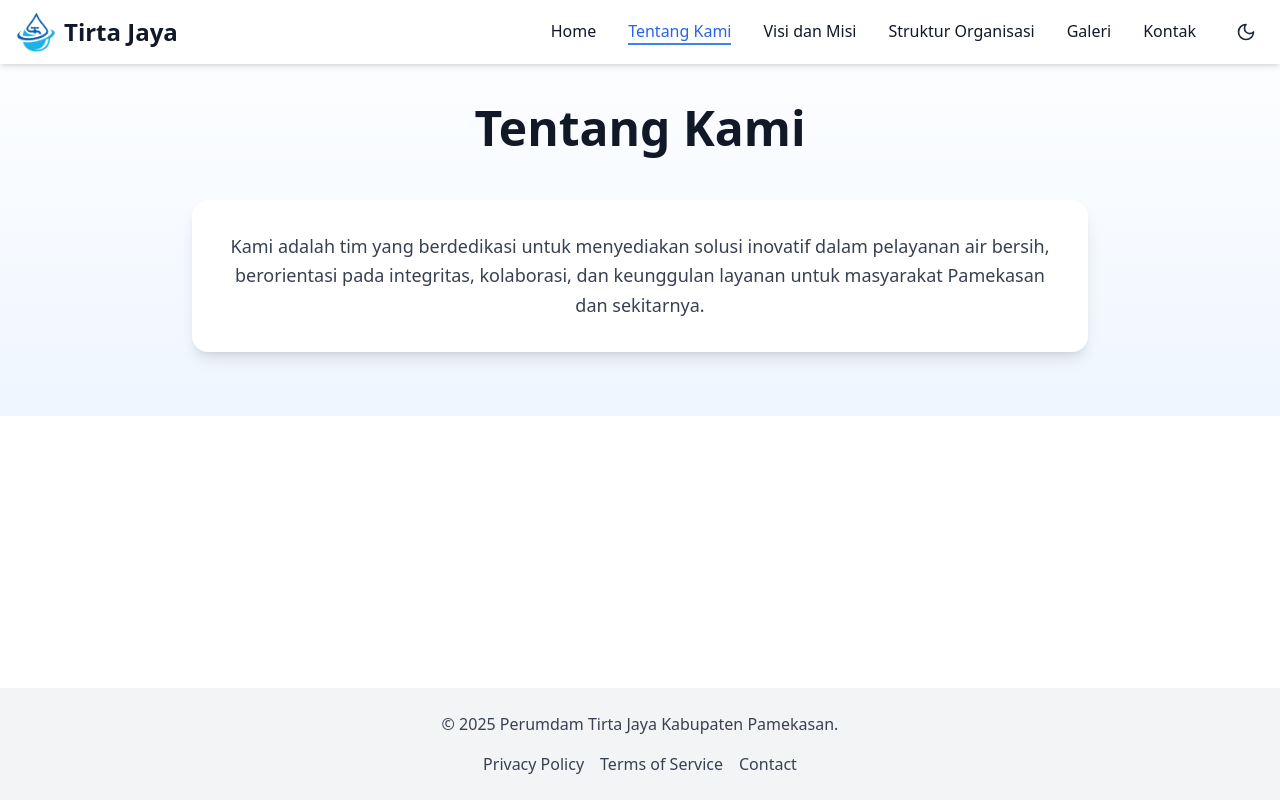
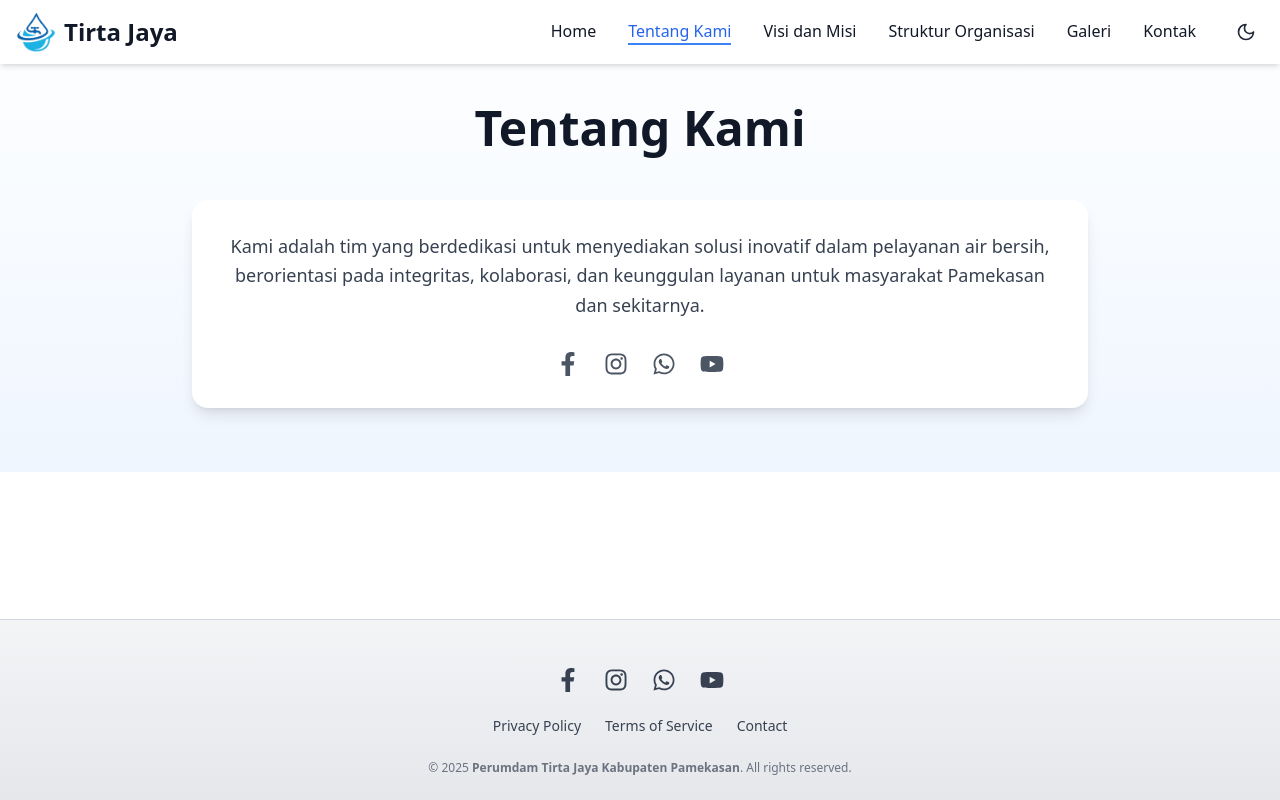
Before and after one commit to fakernism/tirtajaya, a React (Vite) app: page /about in a window 1280 px wide. Built offline with nearby package versions, Linux system fonts and the light colour scheme.

Commit message:
add PWA support6

```diff
--- a/package.json
+++ b/package.json
@@ -14,6 +14,7 @@
     "react": "^18.2.0",
     "react-dom": "^18.2.0",
     "react-helmet": "^6.1.0",
+    "react-icons": "^5.5.0",
     "react-photo-view": "^1.2.7",
     "react-router-dom": "^7.5.2",
     "react-scroll": "^1.8.7",
--- a/src/components/About.jsx
+++ b/src/components/About.jsx
@@ -1,6 +1,7 @@
 // src/components/About.jsx
 import { Helmet } from 'react-helmet';
 import { motion } from 'framer-motion';
+import { FaFacebookF, FaInstagram, FaYoutube, FaWhatsapp } from 'react-icons/fa'; // ⬅️ Update import
 
 export default function About() {
   return (
@@ -14,7 +15,10 @@ export default function About() {
     >
       <Helmet>
         <title>Tentang Kami - Perumdam Tirta Jaya Kabupaten Pamekasan</title>
-        <meta name="description" content="Tentang Perumdam Tirta Jaya Kabupaten Pamekasan - Pelayanan adalah motivasi kami untuk terus maju dan berubah." />
+        <meta
+          name="description"
+          content="Tentang Perumdam Tirta Jaya Kabupaten Pamekasan - Pelayanan adalah motivasi kami untuk terus maju dan berubah."
+        />
       </Helmet>
 
       <div className="container mx-auto px-6 pt-10">
@@ -33,10 +37,46 @@ export default function About() {
           animate={{ scale: 1, opacity: 1 }}
           transition={{ delay: 0.4, duration: 0.6 }}
         >
-          <p className="text-gray-700 dark:text-gray-300 text-lg leading-relaxed text-center">
+          <p className="text-gray-700 dark:text-gray-300 text-lg leading-relaxed text-center mb-8">
             Kami adalah tim yang berdedikasi untuk menyediakan solusi inovatif dalam pelayanan air bersih,
             berorientasi pada integritas, kolaborasi, dan keunggulan layanan untuk masyarakat Pamekasan dan sekitarnya.
           </p>
+
+          {/* Social Media Links */}
+          <div className="flex justify-center space-x-6">
+            <a
+              href="https://www.facebook.com/yourpage"
+              target="_blank"
+              rel="noopener noreferrer"
+              className="text-gray-600 dark:text-gray-300 hover:text-blue-600 dark:hover:text-blue-400 transition text-2xl"
+            >
+              <FaFacebookF />
+            </a>
+            <a
+              href="https://www.instagram.com/yourpage"
+              target="_blank"
+              rel="noopener noreferrer"
+              className="text-gray-600 dark:text-gray-300 hover:text-pink-500 transition text-2xl"
+            >
+              <FaInstagram />
+            </a>
+            <a
+              href="https://wa.me/yourwhatsapplink" // ⬅️ Link WhatsApp
+              target="_blank"
+              rel="noopener noreferrer"
+              className="text-gray-600 dark:text-gray-300 hover:text-green-500 transition text-2xl"
+            >
+              <FaWhatsapp />
+            </a>
+            <a
+              href="https://www.youtube.com/yourpage"
+              target="_blank"
+              rel="noopener noreferrer"
+              className="text-gray-600 dark:text-gray-300 hover:text-red-500 transition text-2xl"
+            >
+              <FaYoutube />
+            </a>
+          </div>
         </motion.div>
       </div>
     </motion.section>
--- a/src/components/BackToTop.jsx
+++ b/src/components/BackToTop.jsx
@@ -1,5 +1,6 @@
 // src/components/BackToTop.jsx
 import { useState, useEffect } from 'react';
+import { HiArrowUp } from 'react-icons/hi'; // ⬅️ Import icon panah
 
 export default function BackToTop() {
   const [showButton, setShowButton] = useState(false);
@@ -27,7 +28,7 @@ export default function BackToTop() {
         onClick={scrollToTop}
         className="fixed bottom-8 right-8 p-3 bg-blue-500 hover:bg-blue-600 text-white rounded-full shadow-lg transition"
       >
-        ⬆️
+        <HiArrowUp className="h-6 w-6" /> {/* ⬅️ Ganti emoji jadi icon putih */}
       </button>
     )
   );
--- a/src/components/Footer.jsx
+++ b/src/components/Footer.jsx
@@ -1,15 +1,44 @@
 // src/components/Footer.jsx
+import { FaFacebookF, FaInstagram, FaYoutube, FaWhatsapp } from 'react-icons/fa'; // ⬅️ Tambahkan icon social
+import { motion } from 'framer-motion'; // ⬅️ Optional animasi halus
+
 export default function Footer() {
-    return (
-      <footer className="bg-gray-100 dark:bg-gray-800 text-gray-700 dark:text-gray-300 py-6 mt-12">
-        <div className="container mx-auto px-4 text-center">
-          <p>&copy; {new Date().getFullYear()} Perumdam Tirta Jaya Kabupaten Pamekasan.</p>
-          <div className="flex justify-center space-x-4 mt-4">
-            <a href="#" className="hover:text-blue-500">Privacy Policy</a>
-            <a href="#" className="hover:text-blue-500">Terms of Service</a>
-            <a href="#" className="hover:text-blue-500">Contact</a>
-          </div>
+  return (
+    <motion.footer
+      className="bg-gradient-to-b from-gray-100 to-gray-200 dark:from-gray-800 dark:to-gray-900 text-gray-700 dark:text-gray-300 pt-12 pb-6 mt-12 border-t border-gray-300 dark:border-gray-700"
+      initial={{ opacity: 0 }}
+      animate={{ opacity: 1 }}
+      transition={{ duration: 0.6 }}
+    >
+      <div className="container mx-auto px-6">
+        {/* Social Media */}
+        <div className="flex justify-center space-x-6 mb-6">
+          <a href="https://facebook.com/yourpage" target="_blank" rel="noopener noreferrer" className="hover:text-blue-600 transition text-2xl">
+            <FaFacebookF />
+          </a>
+          <a href="https://instagram.com/yourpage" target="_blank" rel="noopener noreferrer" className="hover:text-pink-500 transition text-2xl">
+            <FaInstagram />
+          </a>
+          <a href="https://wa.me/yourwhatsapplink" target="_blank" rel="noopener noreferrer" className="hover:text-green-500 transition text-2xl">
+            <FaWhatsapp />
+          </a>
+          <a href="https://youtube.com/yourpage" target="_blank" rel="noopener noreferrer" className="hover:text-red-500 transition text-2xl">
+            <FaYoutube />
+          </a>
         </div>
-      </footer>
-    );
-  }
+
+        {/* Links */}
+        <div className="flex flex-wrap justify-center space-x-6 mb-6 text-sm font-medium">
+          <a href="#" className="hover:text-blue-500 transition">Privacy Policy</a>
+          <a href="#" className="hover:text-blue-500 transition">Terms of Service</a>
+          <a href="#" className="hover:text-blue-500 transition">Contact</a>
+        </div>
+
+        {/* Copyright */}
+        <p className="text-center text-xs text-gray-500 dark:text-gray-400">
+          &copy; {new Date().getFullYear()} <span className="font-semibold">Perumdam Tirta Jaya Kabupaten Pamekasan</span>. All rights reserved.
+        </p>
+      </div>
+    </motion.footer>
+  );
+}
--- a/src/components/Gallery.jsx
+++ b/src/components/Gallery.jsx
@@ -1,15 +1,15 @@
-// src/components/Gallery.jsx
-import { motion } from 'framer-motion';
 import { Helmet } from 'react-helmet';
 import { PhotoProvider, PhotoView } from 'react-photo-view';
+import { motion } from 'framer-motion';
+import 'react-photo-view/dist/react-photo-view.css';
 
 const photos = [
-  'https://picsum.photos/500/?random=1',
-  'https://picsum.photos/500/?random=2',
-  'https://picsum.photos/500/?random=3',
-  'https://picsum.photos/500/?random=4',
-  'https://picsum.photos/500/?random=5',
-  'https://picsum.photos/500/?random=6',
+  { src: 'https://picsum.photos/500/300?random=1', label: 'Instalasi Air' },
+  { src: 'https://picsum.photos/500/300?random=2', label: 'Pengecekan Pipa' },
+  { src: 'https://picsum.photos/500/300?random=3', label: 'Distribusi Air Bersih' },
+  { src: 'https://picsum.photos/500/300?random=4', label: 'Kantor Pusat' },
+  { src: 'https://picsum.photos/500/300?random=5', label: 'Layanan Pelanggan' },
+  { src: 'https://picsum.photos/500/300?random=6', label: 'Teknisi di Lapangan' },
 ];
 
 export default function Gallery() {
@@ -24,7 +24,7 @@ export default function Gallery() {
     >
       <Helmet>
         <title>Galeri Foto - Perumdam Tirta Jaya Kabupaten Pamekasan</title>
-        <meta name="description" content="Galeri Foto Perumdam Tirta Jaya Kabupaten Pamekasan - Pelayanan adalah motivasi kami untuk terus maju dan berubah." />
+        <meta name="description" content="Galeri Foto Perumdam Tirta Jaya Kabupaten Pamekasan" />
       </Helmet>
 
       <div className="container mx-auto px-6 pt-10">
@@ -39,7 +39,7 @@ export default function Gallery() {
 
         <PhotoProvider>
           <div className="grid grid-cols-1 sm:grid-cols-2 md:grid-cols-3 gap-8">
-            {photos.map((src, index) => (
+            {photos.map((photo, index) => (
               <motion.div
                 key={index}
                 className="relative overflow-hidden rounded-2xl shadow-lg hover:shadow-2xl transform hover:scale-105 transition-all duration-500 group"
@@ -47,16 +47,17 @@ export default function Gallery() {
                 animate={{ opacity: 1, y: 0 }}
                 transition={{ delay: 0.3 + index * 0.2, duration: 0.8 }}
               >
-                <PhotoView src={src}>
+                <PhotoView src={photo.src}>
                   <img
-                    src={src}
-                    alt={`Gallery ${index}`}
-                    className="object-cover w-full h-64 sm:h-72 md:h-80 transition-transform duration-500 group-hover:scale-110 rounded-2xl"
+                    src={photo.src}
+                    alt={photo.label}
+                    className="object-cover w-full h-64 sm:h-72 md:h-80 transition-transform duration-500 group-hover:scale-110 rounded-2xl cursor-pointer"
                   />
                 </PhotoView>
 
-                {/* Glowing effect */}
-                <div className="absolute inset-0 bg-blue-400/10 dark:bg-blue-600/10 rounded-2xl opacity-0 group-hover:opacity-100 transition-all duration-500" />
+                <div className="absolute bottom-0 left-0 right-0 bg-black/50 text-white text-center py-2 text-sm font-medium rounded-b-2xl">
+                  {photo.label}
+                </div>
               </motion.div>
             ))}
           </div>
```
Also changed, not shown: src/components/Contact.jsx (+46 -1 lines), 1 other file (tests, documents, lock files or other folders).
